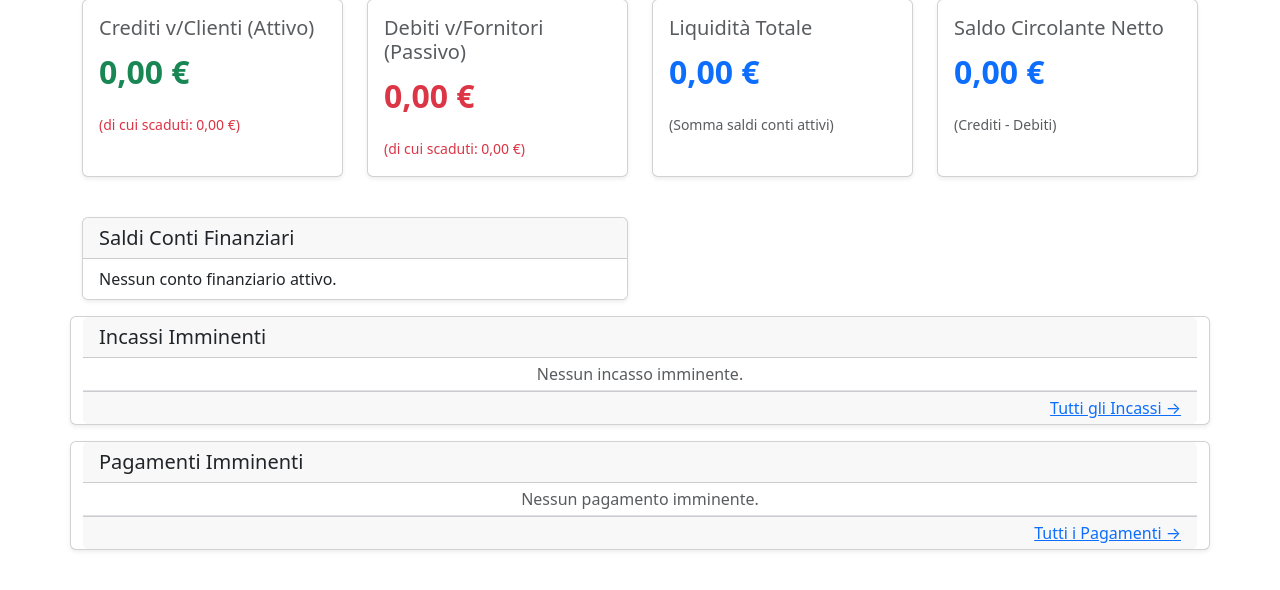
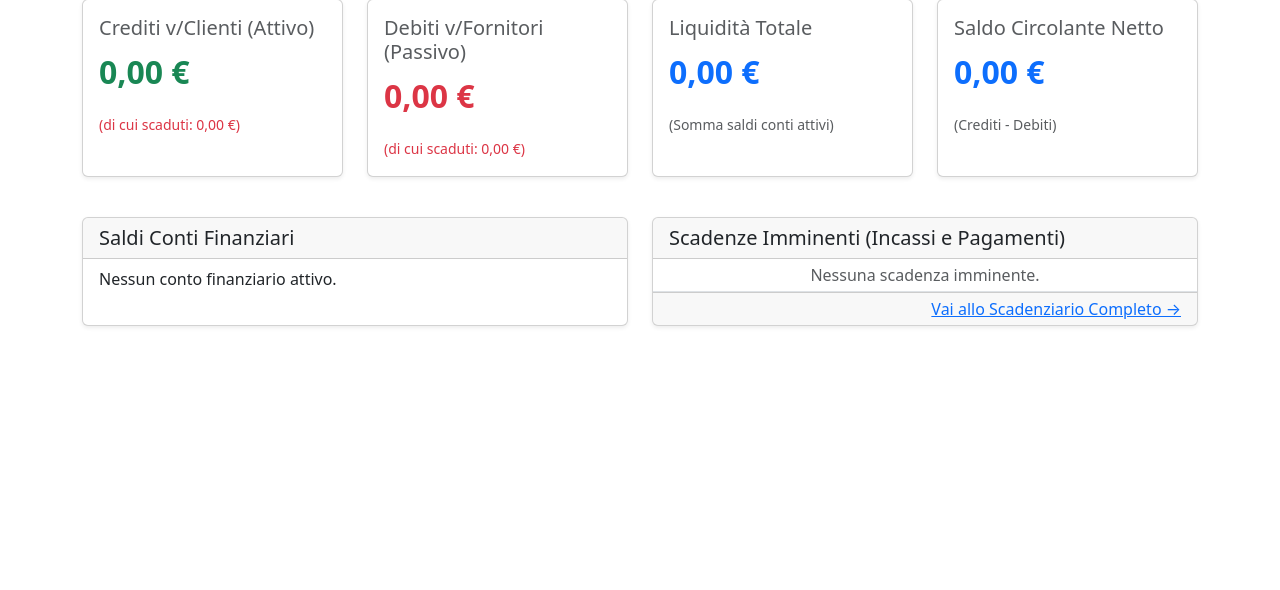
Before and after one commit to stefincarico/NewGestiDjango, a Django app: page / in a window 1280 px wide. Shown: the part 153-743 px from the top of the page. Run offline with Django 5.2, Linux system fonts and the light colour scheme; the visitor is signed in with stand-in values (Sample User, id 1); data that the repository does not hold is empty; some libraries are stand-ins or nearby versions.

Commit message:
Scadenziario refactgoring unificato Pag/Inc

```diff
--- a/dashboard/templates/dashboard/dashboard.html
+++ b/dashboard/templates/dashboard/dashboard.html
@@ -77,48 +77,33 @@
                 </div>
             </div>
         </div>
-        <!-- Widget Scadenze Incassi -->
-        <div class="card h-100 shadow-sm mb-3">
-            <div class="card-header"><h5 class="mb-0">Incassi Imminenti</h5></div>
+        <!-- Widget Scadenze Imminenti (Unificato) -->
+        <div class="col-lg-6 mb-3">
+            <div class="card h-100 shadow-sm">
+                <div class="card-header">
+                    <h5 class="mb-0">Scadenze Imminenti (Incassi e Pagamenti)</h5>
+                </div>
                 <table class="table table-sm mb-0">
                     <tbody>
                         {% for scadenza in scadenze_imminenti %}
                             <tr>
                                 <td>{{ scadenza.data_scadenza|date:"d/m" }}</td>
                                 <td>{{ scadenza.anagrafica }}</td>
-                            <td class="text-end">{{ scadenza.importo_residuo|floatformat:2|intcomma }} €</td>
+                                <!-- Colora il residuo in rosso se è un pagamento -->
+                                <td class="text-end {% if scadenza.tipo_scadenza == 'Pagamento' %}text-danger fw-bold{% endif %}">
+                                    {{ scadenza.importo_residuo|floatformat:2|intcomma }} €
+                                </td>
                             </tr>
                         {% empty %}
-                        <tr><td class="text-center text-muted">Nessun incasso imminente.</td></tr>
+                            <tr><td class="text-center text-muted">Nessuna scadenza imminente.</td></tr>
                         {% endfor %}
                     </tbody>
                 </table>
                 <div class="card-footer text-end py-1">
-                <a href="{% url 'scadenziario_incassi' %}">Tutti gli Incassi →</a>
-            </div>
-        </div>
-
-        <!-- Widget Scadenze Pagamenti -->
-        <div class="card h-100 shadow-sm">
-            <div class="card-header"><h5 class="mb-0">Pagamenti Imminenti</h5></div>
-            <table class="table table-sm mb-0">
-                <tbody>
-                    {% for scadenza in scadenze_pagamenti_imminenti %}
-                        <tr>
-                            <td>{{ scadenza.data_scadenza|date:"d/m" }}</td>
-                            <td>{{ scadenza.anagrafica }}</td>
-                            <td class="text-end text-danger fw-bold">{{ scadenza.importo_residuo|floatformat:2|intcomma }} €</td>
-                        </tr>
-                    {% empty %}
-                        <tr><td class="text-center text-muted">Nessun pagamento imminente.</td></tr>
-                    {% endfor %}
-                </tbody>
-            </table>
-            <div class="card-footer text-end py-1">
-                <a href="{% url 'scadenziario_pagamenti' %}">Tutti i Pagamenti →</a>
+                    <!-- IL LINK CORRETTO E UNIFICATO -->
+                    <a href="{% url 'scadenziario' %}">Vai allo Scadenziario Completo →</a>
                 </div>
             </div>
         </div>
     </div>
-
 {% endblock %}
--- a/dashboard/views.py
+++ b/dashboard/views.py
@@ -139,30 +139,25 @@ def get_scadenza_row(request, scadenza_id):
 
 @login_required
 def scadenziario_view(request):
-    # Logica di base: prendi tutte le scadenze aperte
     scadenze_list = Scadenza.objects.filter(
         stato__in=[Scadenza.StatoScadenza.APERTA, Scadenza.StatoScadenza.PAGATA_PARZIALMENTE]
-    ).select_related('documento', 'anagrafica').order_by('data_scadenza')
+    ).select_related('documento').prefetch_related('anagrafica').order_by('data_scadenza')
 
-    # --- Qui in futuro inseriremo la logica di filtro basata su request.GET ---
-
-    # --- Calcolo KPI per l'header della pagina ---
+    # --- Calcolo KPI con la logica corretta a livello di DB ---
     kpi = scadenze_list.aggregate(
-        tot_incassi=Coalesce(Sum('importo', filter=Q(tipo_scadenza='Incasso')), 0, output_field=DecimalField()),
-        tot_pagamenti=Coalesce(Sum('importo', filter=Q(tipo_scadenza='Pagamento')), 0, output_field=DecimalField())
+        tot_incassi=Coalesce(Sum(F('importo') - F('importo_pagato'), filter=Q(tipo_scadenza='Incasso')), 0, output_field=DecimalField()),
+        tot_pagamenti=Coalesce(Sum(F('importo') - F('importo_pagato'), filter=Q(tipo_scadenza='Pagamento')), 0, output_field=DecimalField())
     )
     kpi['saldo_circolante'] = kpi['tot_incassi'] - kpi['tot_pagamenti']
 
-    # --- Logica di Paginazione ---
-    paginator = Paginator(scadenze_list, 15) # 15 scadenze per pagina
+    # --- Logica di Paginazione (invariata) ---
+    paginator = Paginator(scadenze_list, 15)
     page_number = request.GET.get('page')
     try:
         scadenze_page = paginator.page(page_number)
     except PageNotAnInteger:
-        # Se page non è un intero, mostra la prima pagina
         scadenze_page = paginator.page(1)
     except EmptyPage:
-        # Se page è fuori range, mostra l'ultima pagina di risultati
         scadenze_page = paginator.page(paginator.num_pages)
 
     context = {
```
Lines whose indentation alone changed are shown as unchanged.
